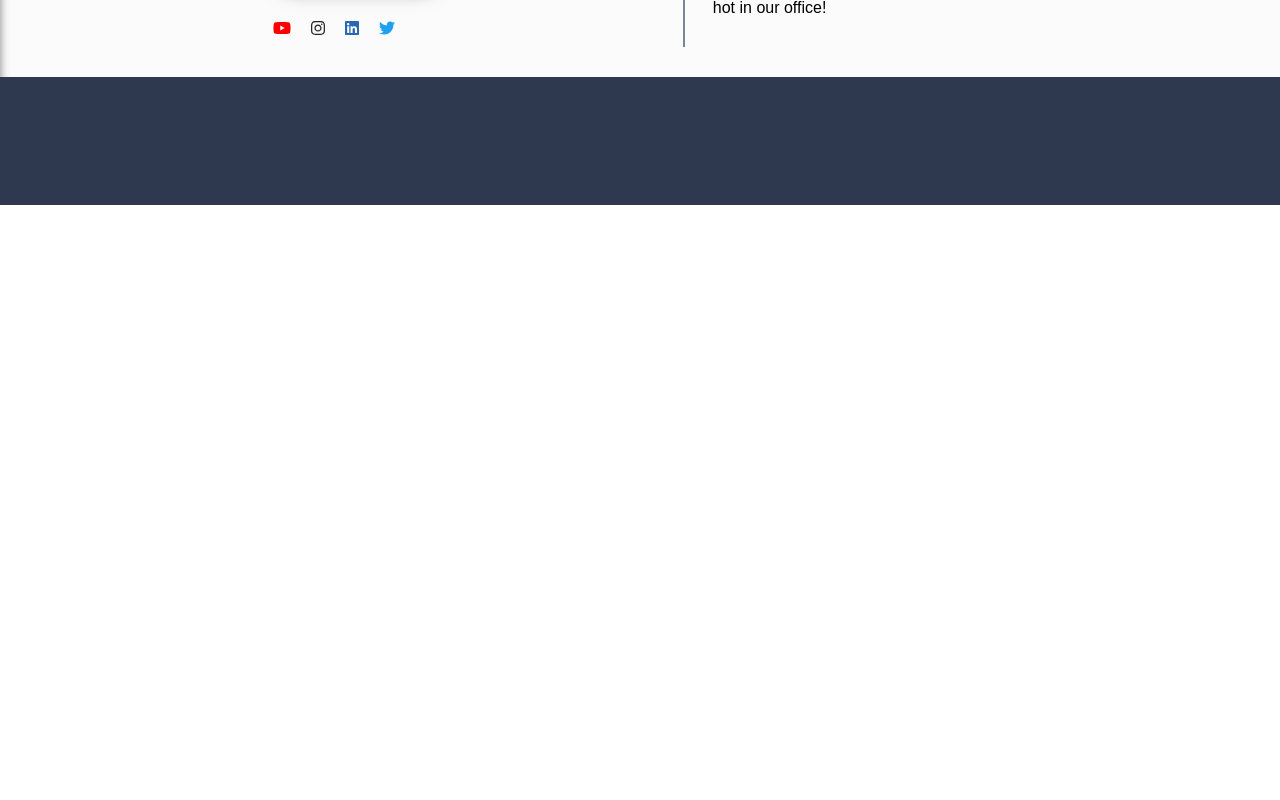
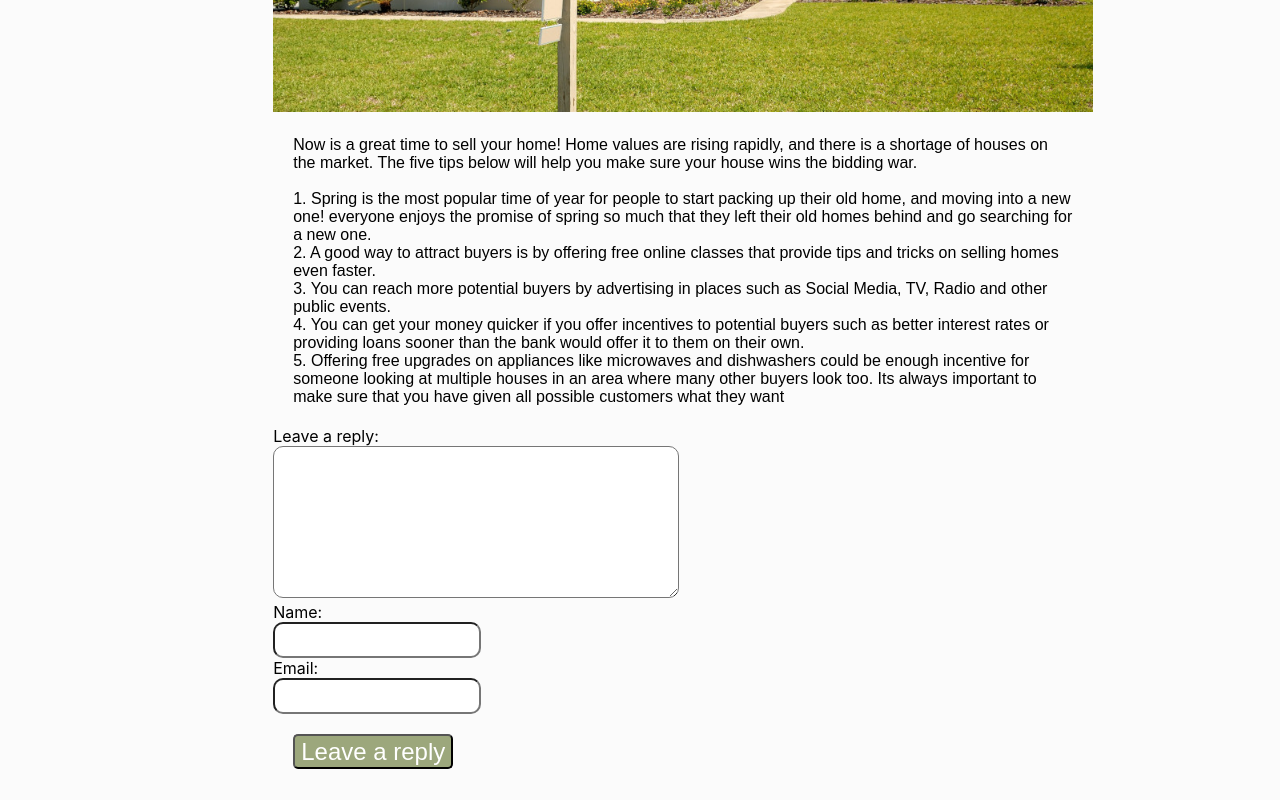
Before and after one commit to Oggilit0/Real-estate, a React (Create React App) app: page /blogpost3 in a window 1280 px wide. Shown: the part 860-1660 px from the top of the page. Before the commit the page ends 1065 px from the top, so only its background shows below. Built offline with nearby package versions, Linux system fonts and the light colour scheme.

Commit message:
edited blogpost 3

```diff
--- a/src/App.js
+++ b/src/App.js
@@ -11,7 +11,6 @@ import Contact from "./components/Contact/Contact";
 import Services from "./components/Services/Services";
 import TopImage from "./components/TopImage/TopImage";
 import BlogPost from "./components/Blog/BlogPost";
-import ReusableButton from "./components/ReusableComponents/ReusableButton";
 import HouseObject1 from "./components/Buy/HouseObject1";
 import HouseObject2 from "./components/Buy/HouseObject2";
 import HouseObject3 from "./components/Buy/HouseObject3";
@@ -21,6 +20,7 @@ import HouseObject6 from "./components/Buy/HouseObject6";
 import HouseObject7 from "./components/Buy/HouseObject7";
 import BlogPost1 from "./components/Blog/BlogPost1";
 import BlogPost2 from "./components/Blog/BlogPost2";
+import BlogPost3 from "./components/Blog/BlogPost3";
 import '../src/stylesheets/Main.css';
 import '../src/stylesheets/GridContainer.css';
 
@@ -48,6 +48,7 @@ function App() {
             <Route path="houseobject7" element={<HouseObject7 />} />
             <Route path="blogpost1" element={<BlogPost1/>}/>
             <Route path="blogpost2" element={<BlogPost2/>}/>
+            <Route path="blogpost3" element={<BlogPost3/>}/>
           </Routes>
         </div>
 
--- /dev/null
+++ b/src/components/Blog/BlogPost3.js
@@ -0,0 +1,54 @@
+import {useState} from "react";
+import BlogContent from "../data/BlogContent";
+import ReusableButton from "../ReusableComponents/ReusableButton";
+import img3 from "../Pictures/house-for-sale.jpg";
+import '../../stylesheets/BlogPost.css';
+
+
+const BlogPost3 = (item) => {
+  const [post, setPost] = useState(BlogContent);
+
+  return (
+    <div className="blogPost">
+      <h2 id ="blogPostTitle">5 TIPS WHEN SELLING YOUR HOUSE</h2>
+      <p>
+      <p id="timeDatePostBlog">Posted by Adam Yarkoni on 10 May, 2021</p>
+      </p>
+      <img id="bloggImage" src={img3}></img>
+      <p id = "blogPostText">Now is a great time to sell your home!
+      Home values are rising rapidly, and there is a shortage of
+      houses on the market. The five tips below will help you make
+      sure your house wins the bidding war. <br /> <br />1. Spring is the most popular
+       time of year for people to start packing up their old home, and moving
+        into a new one! everyone enjoys the promise of spring so much that they
+        left their old homes behind and go searching for a new one.<br /> 2. A
+        good way to attract buyers is by offering free online classes that
+         provide tips and tricks on selling homes even faster.<br /> 3. You can reach
+          more potential buyers by advertising in places such as Social Media,
+          TV, Radio and other public events.<br /> 4. You can get your money quicker
+          if you offer incentives to potential buyers such as better interest
+          rates or providing loans sooner than the bank would offer it to them
+          on their own.<br /> 5. Offering free upgrades on appliances like microwaves
+           and dishwashers could be enough incentive for someone looking at
+            multiple houses in an area where many other buyers look too. Its
+             always important to make sure that you have given all possible customers
+             what they want</p>
+      <div className="replyForm">
+        <div>
+          <label id="reply">Leave a reply:</label>
+        </div>
+        <textarea id="replyBox"></textarea>
+        <div>
+          <label id="name">Name:</label>
+        </div>
+        <input id="nameBox"></input>
+        <div>
+          <label id="email">Email:</label>
+        </div>
+        <input id="emailBox"></input>
+      </div>
+      <ReusableButton title="Leave a reply"></ReusableButton>
+    </div>
+  );
+};
+export default BlogPost3;
```
